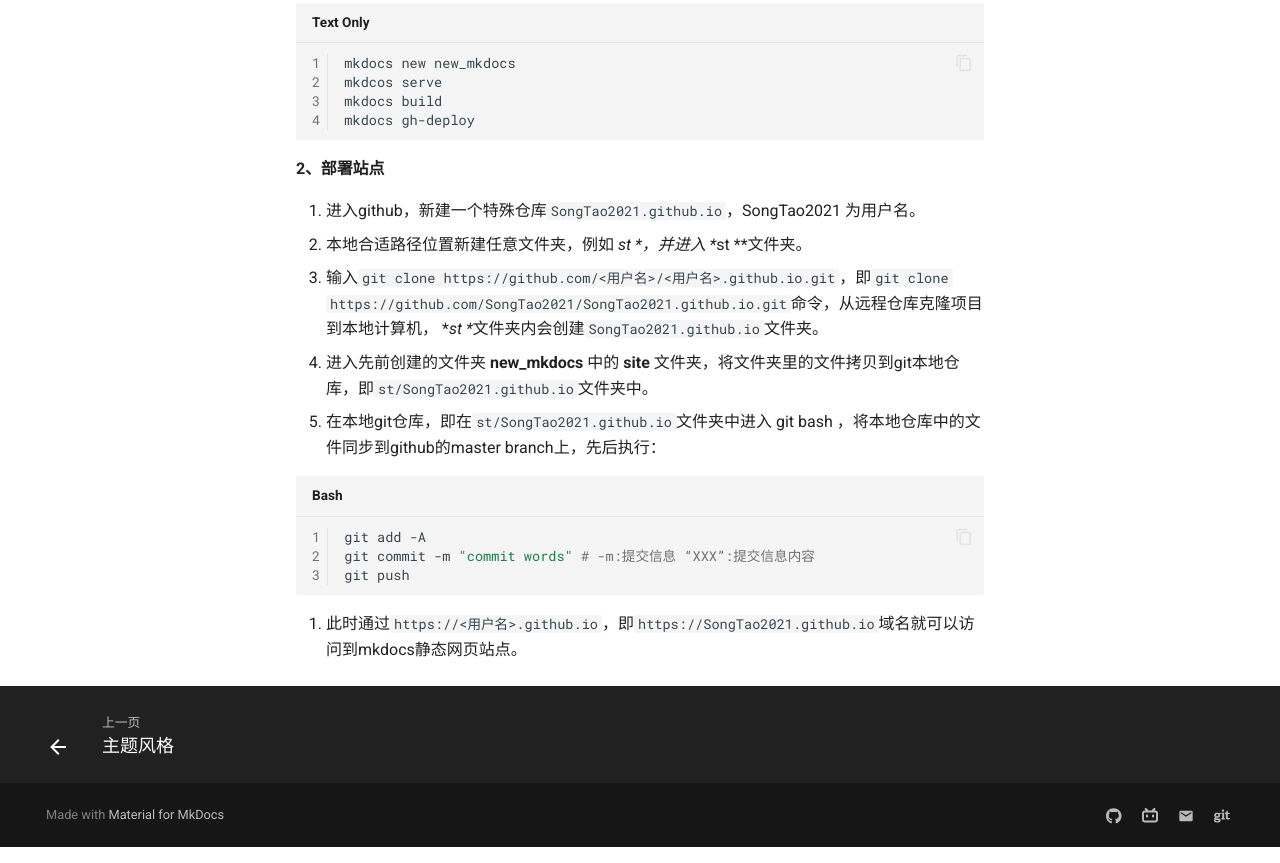
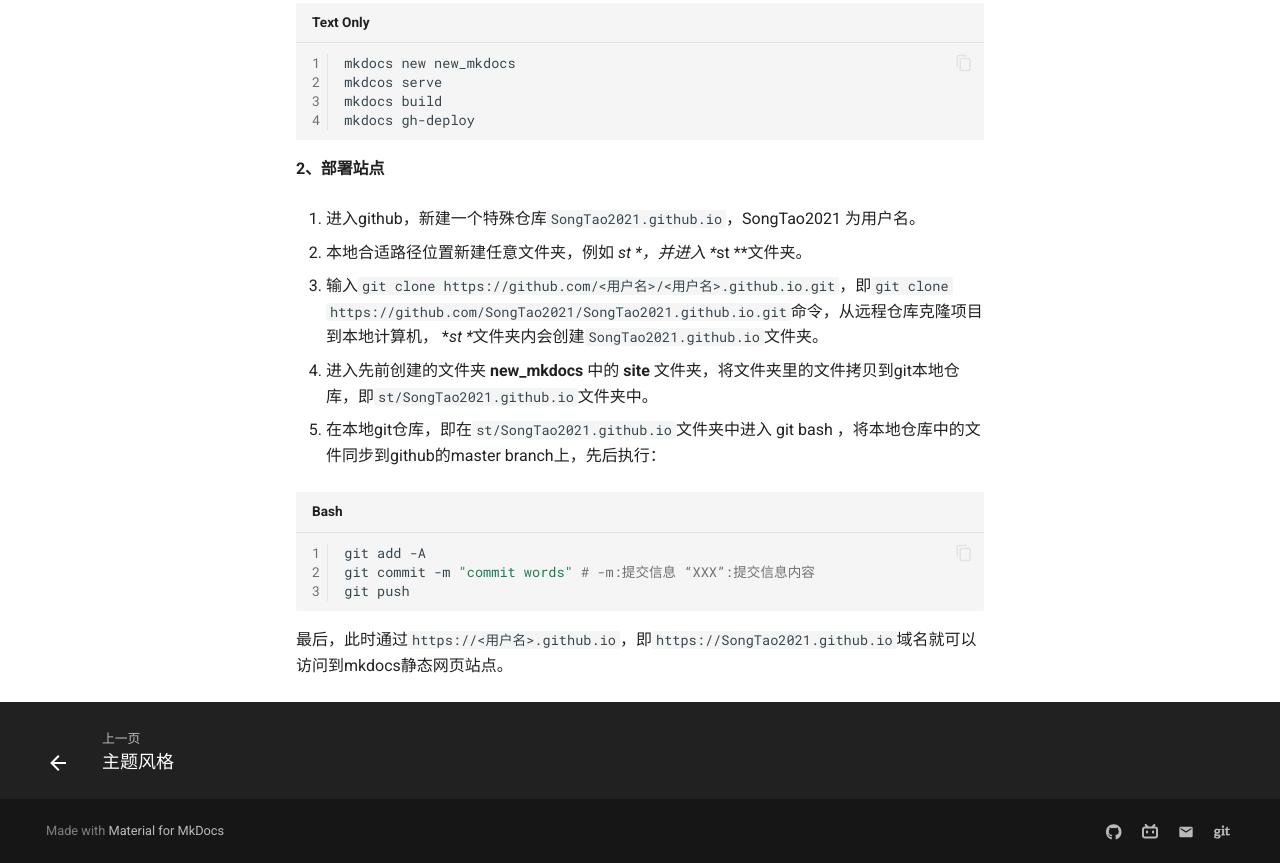
Before and after one commit to SongTao2021/SongTao2021.github.io, a plain HTML site: page mkdocs教学/mkdocs教学/index.html in a window 1280 px wide. Shown: the part 2333-3196 px from the top of the page. Drawn offline with Linux system fonts and the light colour scheme.

Commit message:
commit words

```diff
--- a/mkdocs教学/mkdocs教学/index.html
+++ b/mkdocs教学/mkdocs教学/index.html
@@ -642,19 +642,27 @@
 </code></pre></div>
 <h4 id="2_1">2、部署站点<a class="headerlink" href="#2_1" title="Permanent link">&para;</a></h4>
 <ol>
-<li>进入github，新建一个特殊仓库<code>SongTao2021.github.io</code>，SongTao2021 为用户名。</li>
-<li>本地合适路径位置新建任意文件夹，例如 <em><em>st *</em>，并进入 *</em>st **文件夹。</li>
-<li>输入<code>git clone https://github.com/&lt;用户名&gt;/&lt;用户名&gt;.github.io.git</code>，即<code>git clone https://github.com/SongTao2021/SongTao2021.github.io.git</code>命令，从远程仓库克隆项目到本地计算机， *<em>st *</em>文件夹内会创建<code>SongTao2021.github.io</code>文件夹。</li>
-<li>进入先前创建的文件夹 <strong>new_mkdocs</strong> 中的 <strong>site</strong> 文件夹，将文件夹里的文件拷贝到git本地仓库，即<code>st/SongTao2021.github.io</code>文件夹中。</li>
-<li>在本地git仓库，即在<code>st/SongTao2021.github.io</code>文件夹中进入 git bash ，将本地仓库中的文件同步到github的master branch上，先后执行：</li>
+<li>
+<p>进入github，新建一个特殊仓库<code>SongTao2021.github.io</code>，SongTao2021 为用户名。</p>
+</li>
+<li>
+<p>本地合适路径位置新建任意文件夹，例如 <em><em>st *</em>，并进入 *</em>st **文件夹。</p>
+</li>
+<li>
+<p>输入<code>git clone https://github.com/&lt;用户名&gt;/&lt;用户名&gt;.github.io.git</code>，即<code>git clone https://github.com/SongTao2021/SongTao2021.github.io.git</code>命令，从远程仓库克隆项目到本地计算机， *<em>st *</em>文件夹内会创建<code>SongTao2021.github.io</code>文件夹。</p>
+</li>
+<li>
+<p>进入先前创建的文件夹 <strong>new_mkdocs</strong> 中的 <strong>site</strong> 文件夹，将文件夹里的文件拷贝到git本地仓库，即<code>st/SongTao2021.github.io</code>文件夹中。</p>
+</li>
+<li>
+<p>在本地git仓库，即在<code>st/SongTao2021.github.io</code>文件夹中进入 git bash ，将本地仓库中的文件同步到github的master branch上，先后执行：</p>
+</li>
 </ol>
 <div class="language-bash highlight"><span class="filename">Bash</span><pre><span></span><code><a id="__codelineno-4-1" name="__codelineno-4-1"></a><a href="#__codelineno-4-1"><span class="linenos" data-linenos="1 "></span></a>git<span class="w"> </span>add<span class="w"> </span>-A
 <a id="__codelineno-4-2" name="__codelineno-4-2"></a><a href="#__codelineno-4-2"><span class="linenos" data-linenos="2 "></span></a>git<span class="w"> </span>commit<span class="w"> </span>-m<span class="w"> </span><span class="s2">&quot;commit words&quot;</span><span class="w"> </span><span class="c1"># -m:提交信息 “XXX”:提交信息内容</span>
 <a id="__codelineno-4-3" name="__codelineno-4-3"></a><a href="#__codelineno-4-3"><span class="linenos" data-linenos="3 "></span></a>git<span class="w"> </span>push
 </code></pre></div>
-<ol>
-<li>此时通过<code>https://&lt;用户名&gt;.github.io</code>，即<code>https://SongTao2021.github.io</code>域名就可以访问到mkdocs静态网页站点。</li>
-</ol>
+<p>最后，此时通过<code>https://&lt;用户名&gt;.github.io</code>，即<code>https://SongTao2021.github.io</code>域名就可以访问到mkdocs静态网页站点。</p>
 
 
 
```
Also changed, not shown: search/search_index.json (+1 -1 lines).
